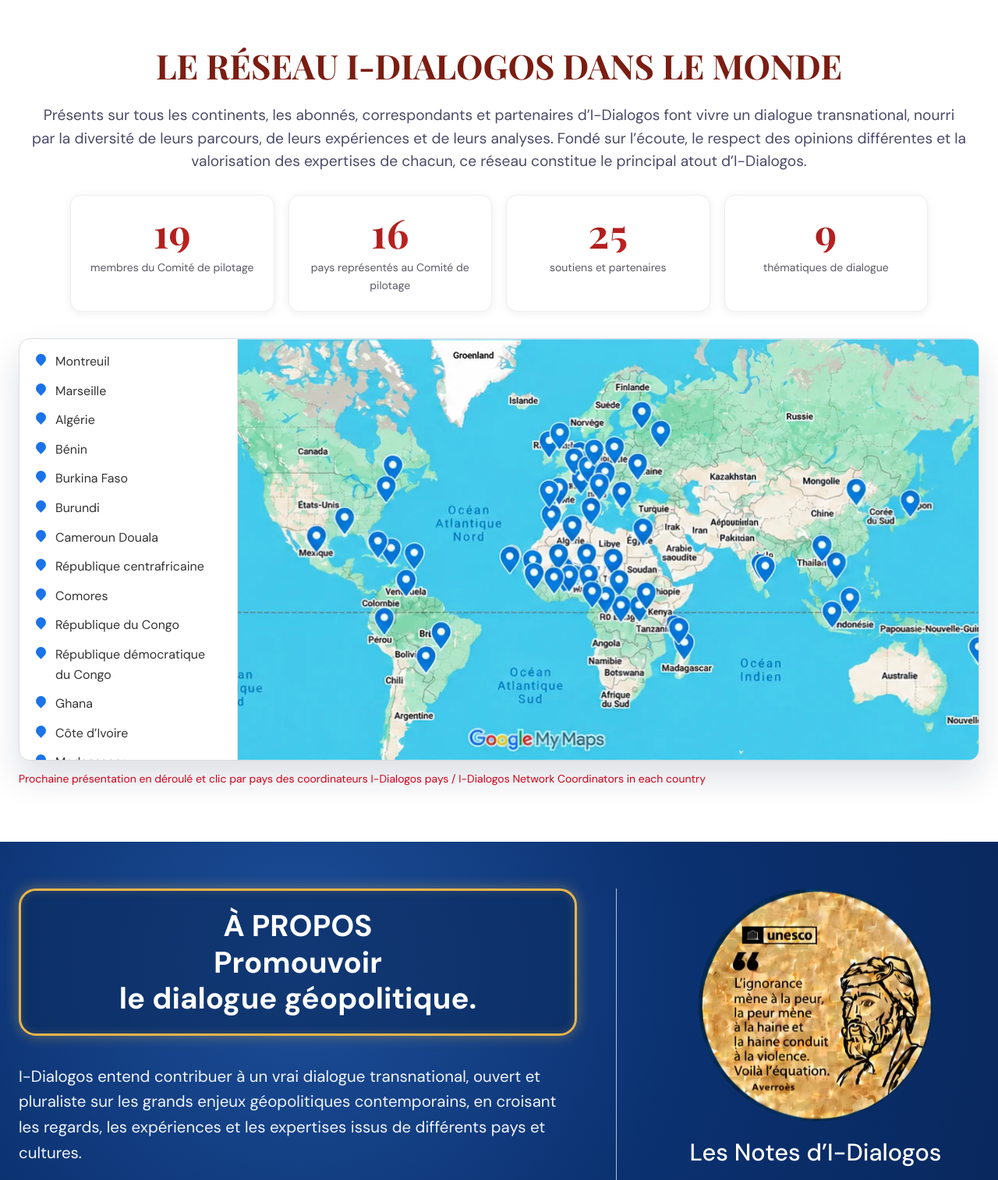
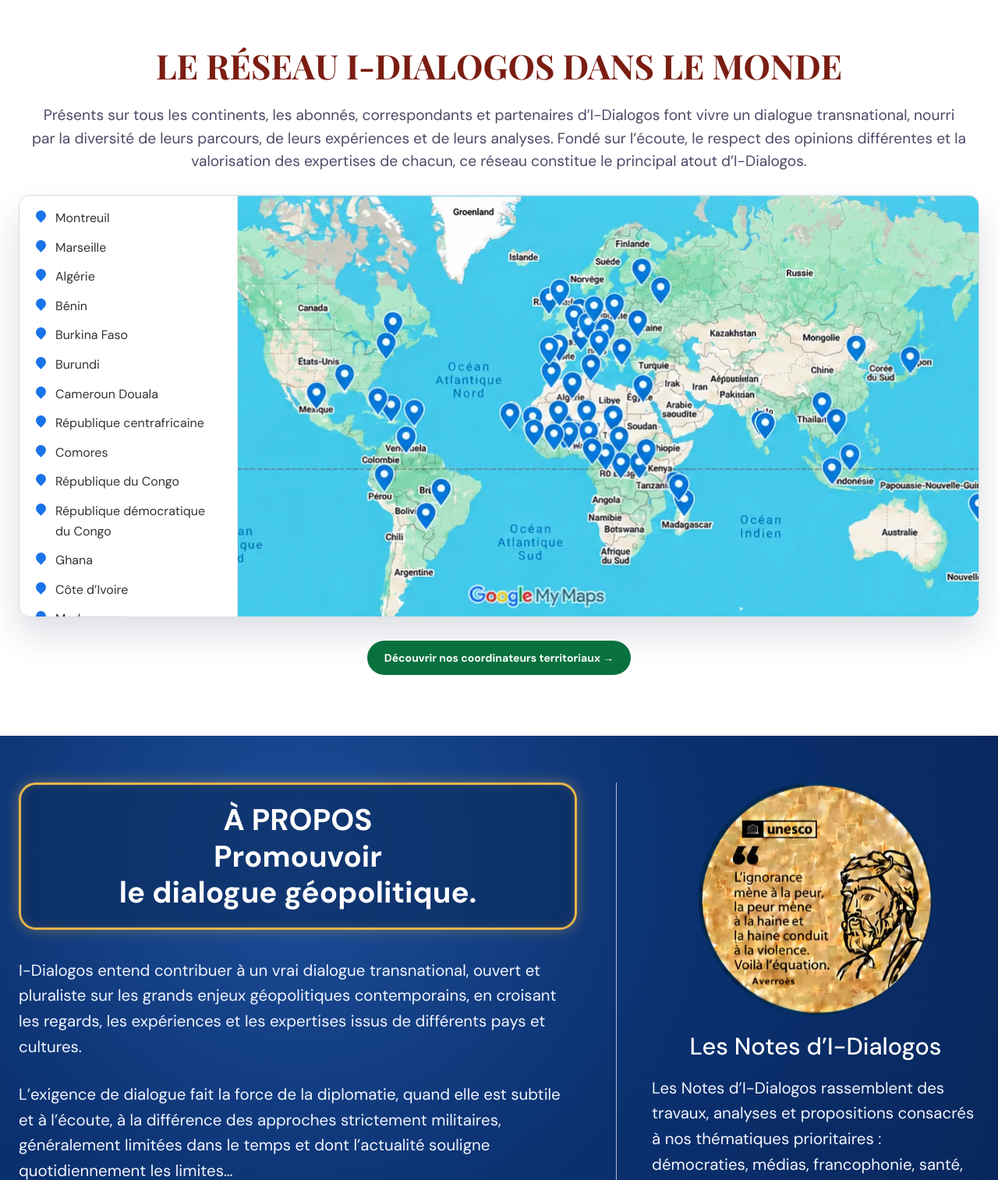
Before and after one commit to princy-cpu/i-dialogos2, a PHP site: page /index.html in a window 1280 px wide. Shown: the part 526-2040 px from the top of the page at 78% size. Run offline with PHP 8.4, Linux system fonts and the light colour scheme; some web fonts are replaced.

Commit message:
Accueil sans « Explorer nos thématiques », réseau sans chiffres avec bouton vers les coordinateurs, thématique « Géopolitique et coopération internationale », barre de mise en forme toujours visible
Co-Authored-By: Claude Opus 5.5 <noreply@anthropic.com>

```diff
--- a/admin.css
+++ b/admin.css
@@ -142,3 +142,6 @@ a.admin-user{display:flex}
 .home-highlight-grid{display:grid;grid-template-columns:repeat(auto-fit,minmax(260px,1fr));gap:12px;margin-top:8px}
 .admin-toasts{position:fixed;right:20px;bottom:20px;z-index:200;display:flex;flex-direction:column;gap:10px;max-width:min(420px,calc(100vw - 32px))}.admin-toast{display:flex;align-items:flex-start;gap:11px;background:#fff;border:1px solid var(--admin-line);border-left:4px solid var(--admin-green);box-shadow:0 10px 30px #1a2e2018;padding:12px 12px 12px 14px;animation:toast-in .25s ease-out}.admin-toast.is-error{border-left-color:#b8433b}.admin-toast-icon{flex:none;width:22px;height:22px;border-radius:50%;display:grid;place-items:center;font-size:12px;font-weight:700;color:#fff;background:var(--admin-green)}.admin-toast.is-error .admin-toast-icon{background:#b8433b}.admin-toast p{margin:2px 0 0;font-size:12px;line-height:1.5;color:var(--admin-text);flex:1}.admin-toast p a{margin-left:6px;color:var(--admin-green);font-weight:700;white-space:nowrap}.admin-toast-close{flex:none;border:0;background:transparent;color:#7a847c;font-size:18px;line-height:1;cursor:pointer;padding:0 2px}.admin-toast.is-leaving{opacity:0;transform:translateY(6px);transition:.25s}@keyframes toast-in{from{opacity:0;transform:translateY(10px)}}@media (prefers-reduced-motion:reduce){.admin-toast{animation:none}.admin-toast.is-leaving{transition:none}}@media (max-width:600px){.admin-toasts{left:16px;right:16px;bottom:16px;max-width:none}}
 .featured-pending{margin:0 0 10px;padding:8px 10px;background:#fff7e0;border:1px solid #ecd9a2;color:#6d5313;font-size:10px;line-height:1.5}
+/* Barre de mise en forme toujours visible pendant la rédaction, même en bas d’un long article. */
+.rich-toolbar{position:sticky;top:var(--admin-topbar-height,64px);z-index:15;box-shadow:0 6px 12px -10px #1b29204d}
+.rich-editor{font-weight:400;color:#28232e}
--- a/index.html
+++ b/index.html
@@ -47,18 +47,11 @@
 
     <div id="database-home-highlights"></div>
 
-    <div id="database-explore-themes"></div>
 
     <!-- 2 – Le réseau -->
     <section class="mk-network" id="reseau">
       <h2 class="mk-network-title">Le réseau I-Dialogos dans le monde</h2>
       <p class="mk-network-intro">Présents sur tous les continents, les abonnés, correspondants et partenaires d’I-Dialogos font vivre un dialogue transnational, nourri par la diversité de leurs parcours, de leurs expériences et de leurs analyses. Fondé sur l’écoute, le respect des opinions différentes et la valorisation des expertises de chacun, ce réseau constitue le principal atout d’I-Dialogos.</p>
-      <ul class="mk-stats" aria-label="Chiffres clés">
-        <li><strong data-count="19">19</strong><span>membres du Comité de pilotage</span></li>
-        <li><strong data-count="16">16</strong><span>pays représentés au Comité de pilotage</span></li>
-        <li><strong data-count="25">25</strong><span>soutiens et partenaires</span></li>
-        <li><strong data-count="9">9</strong><span>thématiques de dialogue</span></li>
-      </ul>
       <div class="mk-map">
         <ul class="mk-country-list" aria-label="Pays et villes du réseau">
           <li><details><summary>Montreuil</summary><p>Coordination I-Dialogos : présentation à venir.</p></details></li>
@@ -80,7 +73,7 @@
         </ul>
         <img src="assets/world-network.webp" alt="Carte du réseau I-Dialogos : membres présents sur tous les continents" loading="lazy">
       </div>
-      <p class="mk-note">Prochaine présentation en déroulé et clic par pays des coordinateurs I-Dialogos pays / I-Dialogos Network Coordinators in each country</p>
+      <div class="mk-network-cta"><a class="home-all-link" href="/gouvernance/coordinateurs">Découvrir nos coordinateurs territoriaux →</a></div>
     </section>
 
     <!-- 3 – À propos -->
--- a/src/themes.php
+++ b/src/themes.php
@@ -87,12 +87,12 @@ function theme_data(): array
   },
   {
    "id": "geopolitique",
-   "title": "Géopolitique",
+   "title": "Géopolitique et coopération internationale",
    "question": "Comprendre un monde en mutation",
    "text": "Dans un monde marqué par de profondes recompositions, I-Dialogos propose une lecture pluraliste des équilibres internationaux. En croisant les regards issus de différents continents, le think tank défend le dialogue, le multilatéralisme et le rôle des Nations unies dans la recherche de solutions pacifiques et partagées.",
    "text2": "",
    "signature": "",
-   "button": "Géopolitique",
+   "button": "Géopolitique et coopération internationale",
    "image": "geopolitics.webp",
    "category": "geopolitique"
   },
--- a/style.css
+++ b/style.css
@@ -770,3 +770,4 @@ body.pdf-reader-open{overflow:hidden}
 @media(max-width:600px){.pdf-reader-page{display:none}.pdf-reader-bar{padding:8px 10px}}
 /* Un mot ou une adresse très longs (texte importé d’un PDF) ne doivent jamais élargir la colonne de l’article. */
 .article-layout>*{min-width:0}.article-rich-content,.article-excerpt,.article-page h1{overflow-wrap:anywhere}
+.mk-network-cta{display:flex;justify-content:center;margin:30px auto 8px}
```
Also changed, not shown: admin.js (+17 -0 lines), src/db.php (+8 -2 lines).
